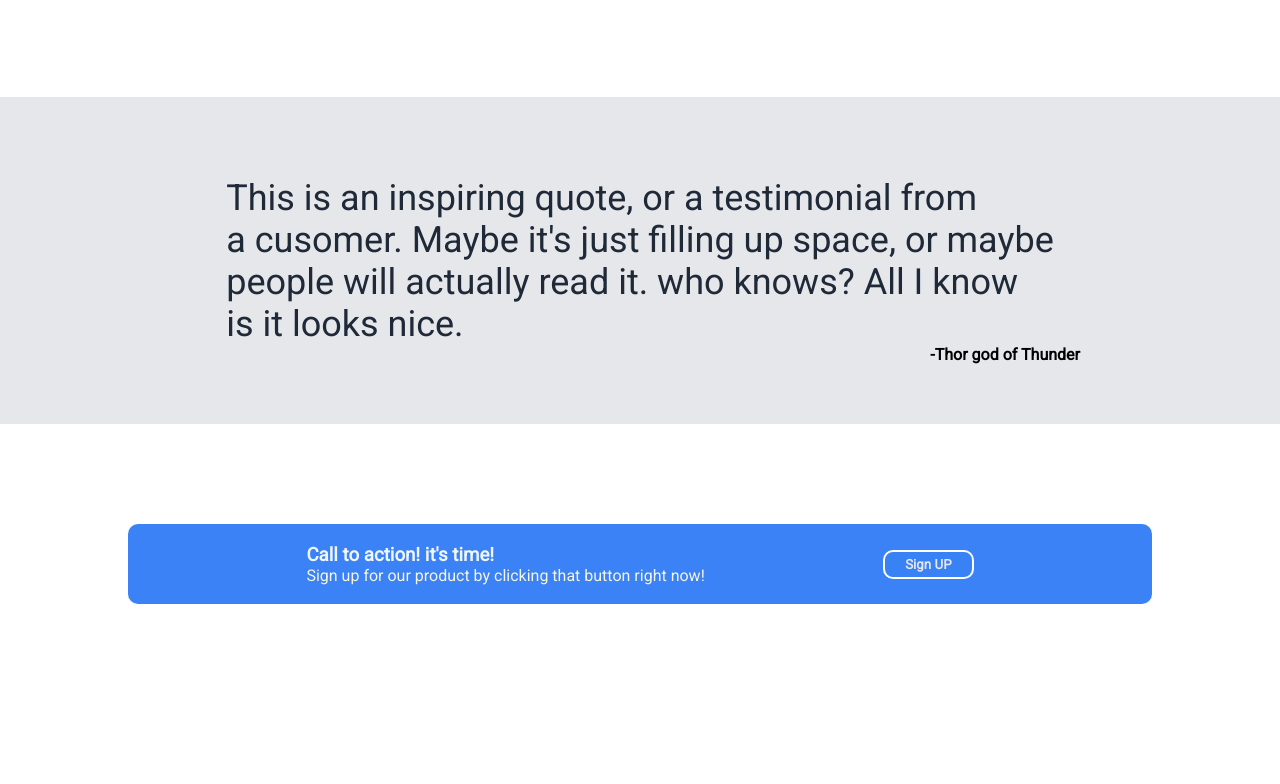
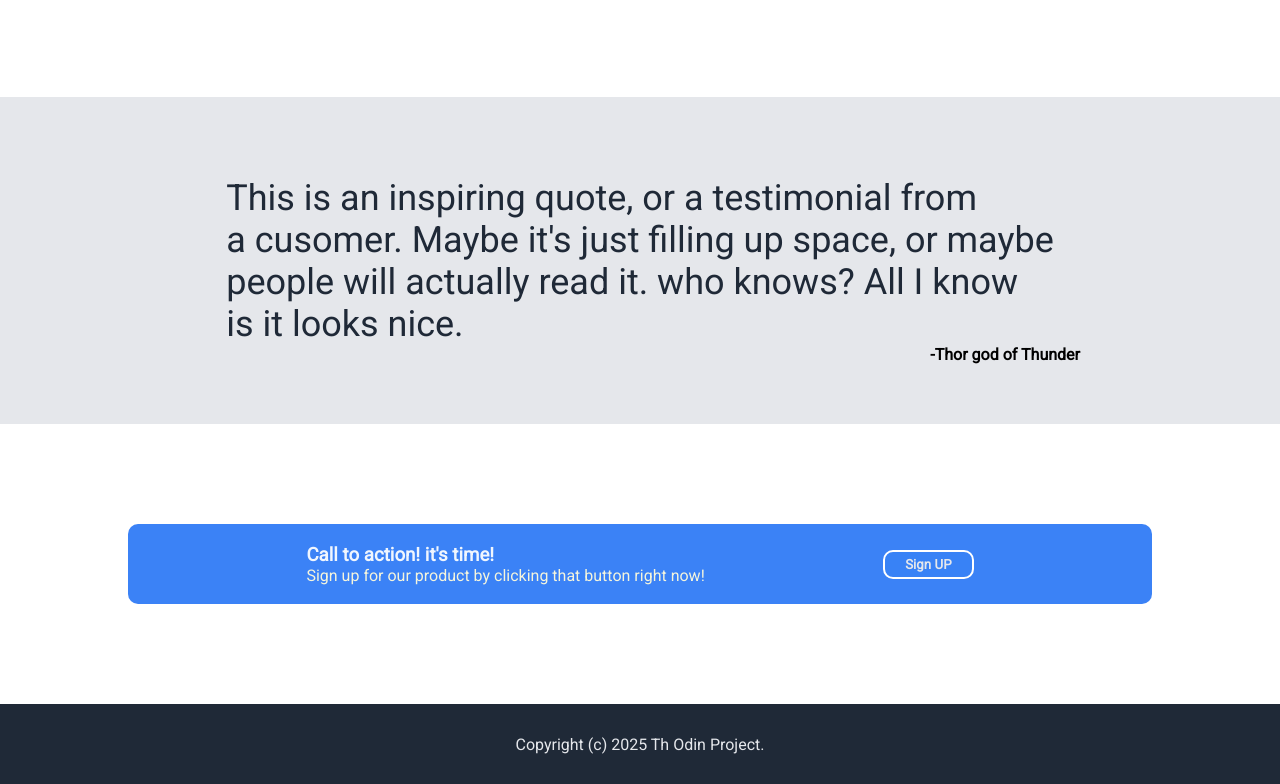
Before and after one commit to OXsatoshi/loading-page, a plain HTML site: page index.html in a window 1280 px wide. Shown: the part 694-1478 px from the top of the page. Before the commit the page ends 1298 px from the top, so only its background shows below. Drawn offline with Linux system fonts and the light colour scheme.

Commit message:
feat:Style the footer of the page

```diff
--- a/index.html
+++ b/index.html
@@ -79,6 +79,8 @@
         </div>
       </div>
     </main>
-    <footer></footer>
+    <footer>
+      <p>Copyright (c) 2025 Th Odin Project.</p>
+    </footer>
   </body>
 </html>
--- a/styles.css
+++ b/styles.css
@@ -131,6 +131,7 @@ main > div.quote > span {
   justify-content: space-evenly;
   align-items: center;
   border-radius: 10px;
+  margin-bottom: 100px;
 }
 div.subscribtion button {
   border: white solid 2px;
@@ -143,3 +144,11 @@ div.subscribtion h3 {
 div.subscribtion p {
   color: beige;
 }
+footer {
+  display: flex;
+  justify-content: center;
+  align-items: center;
+  background-color: #1f2937;
+  color: #e5e7eb;
+  height: 80px;
+}
```
